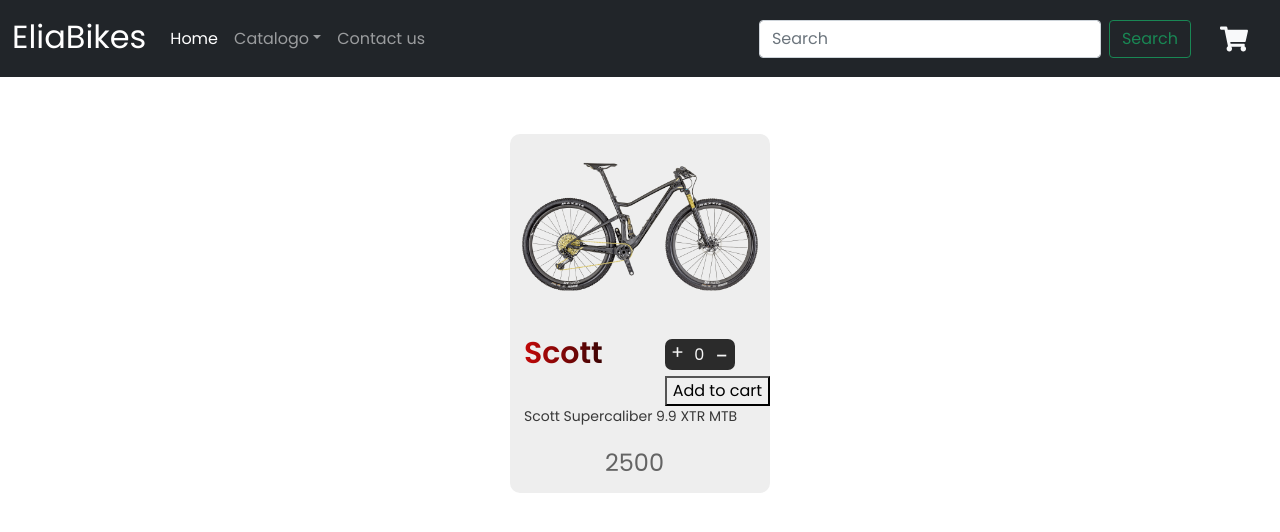
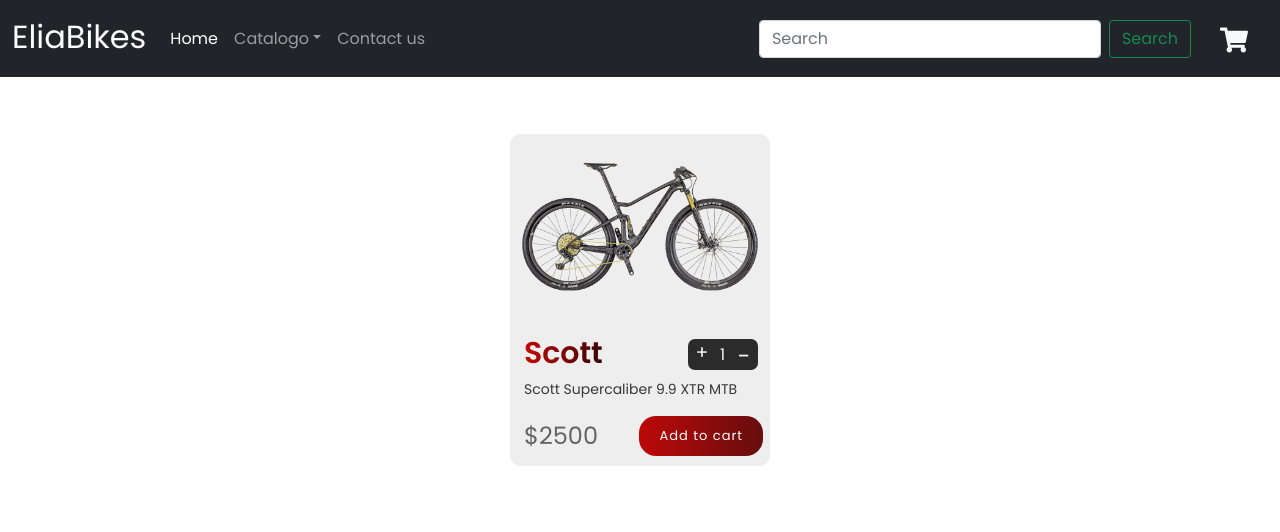
Before and after one commit to 44114272/App-react-Elia, a React (Create React App) app: page /detalle/1 in a window 1280 px wide. Shown: the top 532 px of the page. Built offline with nearby package versions, Linux system fonts and the light colour scheme.

Commit message:
Desafios CartView y CartContext actualizados

```diff
--- /dev/null
+++ b/src/components/Cart/Cart.css
@@ -0,0 +1,39 @@
+.cart-vacio{
+    display: flex;
+    flex-direction: column;
+    align-items: center;
+    margin-top: 50px;
+}
+.cart-items{
+    display: flex;
+    justify-content: space-evenly;
+    height: 130px;
+    border: 1px solid black;
+}
+.cart-description{
+    display: flex;
+    justify-content: center;
+    align-items: center;
+}
+.cart-description h5{
+    margin-right: 25px;
+}
+.imgs-cart{
+    width: 170px;
+    height: 140px;
+    object-fit: contain;
+}
+.imgs-cart img{
+    width: 150px;
+    height: 130px;
+}
+.holis{
+    display: flex;
+    flex-direction: column;
+    align-items: center;
+    justify-content: center;
+}
+.holis p,.btn-vaciar{
+    margin-top: 2px;
+    font-size: 18px;
+}
--- a/src/components/Cart/Cart.js
+++ b/src/components/Cart/Cart.js
@@ -1,35 +1,35 @@
 import React from 'react';
 import { useCartContext } from '../CartContext/CartContext';
+import { Link } from 'react-router-dom';
+import './Cart.css';
 
 const Cart = ()=> {
-    const { cart, clearCart, removeItem } = useCartContext();
-    let total = 0;
+    const { cart , clearCart, removeItem, totalPrice} = useCartContext();
+    console.log('cart', cart)
+    return (
+        <>
 
-    const handleRemove = (itemID) => {
-        removeItem(itemID);
-    }
+                {
+                    <div className="container-cart"> { cart.length === 0 ? <div className="cart-vacio"><h1>Tu carrito esta vacio</h1> <Link to='/' ><p>Haz click aqui para ir a comprar algo</p></Link> </div> :
+                        cart.map(obj => <div className="cart-items" key={obj.item[0].id}>
+                                            <img className="imgs-cart" src={obj.item[0].img} alt={obj.item[0].description} />
+                                            <div className="cart-description">
+                                                <h5>Nombre: {obj.item[0].title}</h5>
+                                                <h5>Cantidad: {obj.quantity}</h5>
+                                                <h5>Precio: ${ obj.item[0].price }</h5>
+                                                <div className="btn-remove-cart">
+                                                    <button className="btn btn-danger" onClick={() => removeItem()}>X</button>
+                                                </div>
+                                            </div>
+                                            <div className="holis">
+                                                <p>Total: ${obj.item[0].price * obj.quantity}</p>
+                                                <button className="btn btn-vaciar btn-danger" onClick={() => clearCart()}>Vaciar</button>
+                                            </div>
+                                        </div>)}
 
-    return (
-            <>
-                <div className="cart-container">
-                    {cart.map(obj => <div className="cart-item">
-                    <img src={obj.item.img} alt={obj.item.name} />
-                    <div className="cart-item-midpart">
-                        <h1>{obj.item.name} x{obj.cant}</h1>
-                        <p>{obj.item.description}</p>
-                    </div>
-                    <div className="cart-item-rightpart">
-                        <h2>${obj.item.price}</h2>
-                        <button className="button" onClick={() => removeItem(obj.item.id, obj.cant)} >Eliminar del carrito</button>
-                    </div>
-                </div>)}
-                <div className="cart-bottom">
-                    {cart.map(obj => { total = obj.item.price * obj.cant + total })}
-                    <h1>Total: ${total}</h1>
-                    <button className="button" onClick={clearCart}>Vaciar carrito</button>
                 </div>
-            </div>
-            </>
+        }
+        </>
     );
 }
 export default Cart
--- a/src/components/CartContext/CartContext.js
+++ b/src/components/CartContext/CartContext.js
@@ -1,39 +1,55 @@
 import {createContext, useState, useContext} from 'react'
-
 export const CartContext = createContext();
-
 export const useCartContext = () => useContext(CartContext);
 
-const CartProvider = ({children, defaultCart}) => {
-    const [cart, setCart] = useState([]);
-    const [cantItems, setCantItems] = useState(0);
+const CartProvider = ({children}) => {
+    const [cart, setCart] = useState([])
+    const [quantItems, setQuantItems] = useState(0);
 
-    const addToCart = (item,qnt)=>{
+    function addToCart(item, quantity){
         if (cart.length !== 0) {
-        let aux = cart.findIndex(obj => { return obj.item.id === item.id; })
-        if (aux !== -1) {
+                const index = cart.findIndex(obj => { return obj.item.id === item.id; })
+                if (index !== -1) {
                     const newCart = cart;
-            newCart[aux].cant = newCart[aux].cant + qnt;
+                    newCart[index].quantity = newCart[index].quantity + quantity;
                     setCart(newCart);
                 }
-        else setCart([...cart, { item, cant: qnt }]);
+                else setCart([...cart, { item, quantity: quantity}]);
             }
-    else setCart([{ item, cant: qnt }]);
-}
-    const removeItem = (itemID, qnt) =>{
-        setCart(cart.filter(obj => obj.item.id !== itemID));
-        setCantItems(cantItems - qnt);
+            else setCart([{ item: item, quantity: quantity }]);
+            setQuantItems(quantItems + quantity);
     }
 
-    const clearCart = () =>{
-        setCart(defaultCart);
-        setCantItems(0);
+    function removeItem(itemID, quantity) {
+        setCart(cart.filter(obj => obj.item.id !== itemID));
+        setQuantItems(quantItems - quantity);
     }
+
+    const quantityItem = () =>{
+        return cart.reduce ( (acum, item)=> acum + item.quantity , 0)
+    };
+
+    const totalPrice = () =>{
+        return cart.reduce ( (acum, value)=> (acum + (value.quantity * value.item.price )) , 0)
+    };
+
+    const clearCart=()=>{
+        setCart([]);
+        setQuantItems(0);
+    };
+console.log('context', cart);
             return (
-        <CartContext.Provider value={(cart, cantItems, addToCart, removeItem, clearCart)}>
+                <CartContext.Provider value={{
+                    cart,
+                    quantItems,
+                    addToCart,
+                    removeItem,
+                    clearCart,
+                    quantityItem,
+                    totalPrice
+                }}>
                     {children}
                 </CartContext.Provider>
             )
 }
-
 export default CartProvider
--- a/src/components/Item/Item.css
+++ b/src/components/Item/Item.css
@@ -30,6 +30,7 @@
     object-fit: contain;
 }
 .card-description{
+    position: relative;
     padding: 11px 0 15px 14px;
 }
 .card-description h3{
@@ -51,7 +52,7 @@
 }
 .price-button-cart{
     display: flex;
-    justify-content: space-around;
+    justify-content: space-between;
 }
 .price-button-cart h4{
     font-size: 24px;
@@ -66,10 +67,16 @@
     font-size: 13px;
     font-weight: 400;
     color: #fff;
-    margin: 0 10px 0 13px;
+    margin: 0 7px 0 13px;
     padding: 10px 20px;
     letter-spacing: 1px;
 }
 .price-button-cart button:hover{
     background: linear-gradient(to right, rgb(216, 5, 5),rgb(122, 12, 12));
 }
+.btn-go-cart{
+    position: absolute;
+    bottom: 0;
+    right: 0;
+    margin: 0 0 10px 10px;
+}
--- a/src/components/Item/Item.js
+++ b/src/components/Item/Item.js
@@ -7,7 +7,7 @@
             <Link className="link-cards" to={`/detalle/${prod.id}`}>
                 <div className="card-container" key={prod.id}>
                     <div className="img-card">
-                        <img loading="lazy" src={prod.img} />
+                        <img loading="lazy" src={prod.img} alt={prod.img}/>
                     </div>
                     <div className="card-description">
                         <h3>{prod.title}</h3>
--- a/src/components/ItemCount/ItemCount.js
+++ b/src/components/ItemCount/ItemCount.js
@@ -1,8 +1,7 @@
 import React, { useState } from 'react'
 
 const ItemCount = ({initial,stock,onAdd})=> {
-    const [items,setitems] = useState(initial)
-
+    const [items, setitems] = useState(initial)
     const itemSuma = ()=>{
         if(items < stock){
             setitems(items + 1)
@@ -14,18 +13,23 @@
         }
     }
 
+    const handleOnAdd = () => {
+        onAdd(items)
+        setitems(initial)
+    }
     return (
+        <>
             <div>
                 <div className='container-contador'>
                     <button className='btn-suma' onClick={itemSuma}>+</button>
                     <label className='contador'>{items}</label>
                     <button className='btn-resta' onClick={itemResta}>-</button>
                 </div>
-            <div>
-                <button onClick={onAdd(items)}>Add to cart</button>
             </div>
+            <div className="price-button-cart btn-go-cart">
+                <button onClick={handleOnAdd}>Add to cart</button>
             </div>
+        </>
     )
 }
-
 export default ItemCount
--- a/src/components/ItemDetail/ItemDetail.js
+++ b/src/components/ItemDetail/ItemDetail.js
@@ -1,42 +1,33 @@
 import React, { useState } from 'react'
 import { useCartContext} from '../CartContext/CartContext';
-import EndShopping from '../EndShopping/EndShopping';
-// import Intercambiabilidad from '../Intercambiabilidad/Intercambiabilidad'
+import { Link } from 'react-router-dom';
 import ItemCount from '../ItemCount/ItemCount'
 
-const ItemDetail = ({ productDetail, item })=> {
+const ItemDetail = ({ productDetail })=> {
     const [clicked, setclicked] = useState(false);
-    const  addToCart  = useCartContext();
+    const  {addToCart}  = useCartContext();
+    console.log('itemdetail', productDetail);
 
-    let available = 5;
+    const onAdd = (quantity) =>{
+        addToCart(productDetail, quantity);
+        setclicked(true)
+    }
 
-    const handleAdd = (counter) => {
-        return (evt) => {
-            evt.stopPropagation();
-            if (counter <= available && counter > 0) {
-                addToCart(item, counter);
-                setclicked(true);
-            }
-            else
-                alert("Llego al maximo de productos que se pueden agregar.");
-        };
-    };
     return (
         <div>
             {productDetail.map(prod => <div className="card-container card-container-detail" key={prod.id}>
                 <div className="img-card">
-                    <img src={prod.img} />
+                    <img src={prod.img} alt={prod.description}/>
                 </div>
                 <div className="card-description">
                     <div className="count-detail">
                         <h3>{prod.title}</h3>
-                        {!clicked && <ItemCount initial={0} stock={prod.stock} onAdd={handleAdd} />}
+                        {!clicked && <ItemCount initial={1} stock={prod.stock} onAdd={onAdd} clicked={clicked}/>}
                     </div>
                     <p>{prod.description}</p>
                     <div className="price-button-cart">
-                        <h4>{prod.price}</h4>
-                        {clicked && <EndShopping />}
-                        {/* <Intercambiabilidad /> */}
+                        <h4>${prod.price}</h4>
+                        {clicked && <Link to='/cart'><button>Ir al carrito</button></Link>}
                     </div>
                 </div>
             </div>
@@ -44,5 +35,4 @@
         </div>
     );
 }
-
 export default ItemDetail
--- a/src/components/ItemDetailContainer/ItemDetailContainer.js
+++ b/src/components/ItemDetailContainer/ItemDetailContainer.js
@@ -1,14 +1,11 @@
 import React,{useState,useEffect} from 'react'
 import { useParams } from 'react-router-dom';
-import { useCartContext } from '../CartContext/CartContext';
 import ItemDetail from '../ItemDetail/ItemDetail';
 import { getItem } from '../Products/getItem';
 
 const ItemDetailContainer = () => {
     const [productDetail, setProductDetail] = useState([]);
     const [loading, setLoading] = useState(true);
-    const [addCart, setAddCart] = useState (true);
-    const [count, setCount] = useState (0);
 
     const {id} = useParams()
 
@@ -19,18 +16,12 @@
         .finally(()=>setLoading())
     },[id]);
 
-    const {cartList, addToCart} = useCartContext()
-    const onAdd = (cant) =>{
-        setCount(cant);
-        setAddCart(false);
-        addToCart({...productDetail, stock: cant})
-    }
 
     return (
         <div className='item-detail-container'>
             { loading ? <div className="spinner-border text-secondary mt-5" role="status">
                                 <span className="visually-hidden">Loading...</span>
-                            </div> : <ItemDetail productDetail={productDetail} onAdd={onAdd}/>
+                            </div> : <ItemDetail productDetail={productDetail}/>
             }
         </div>
     )
--- a/src/components/ItemList/ItemList.js
+++ b/src/components/ItemList/ItemList.js
@@ -4,7 +4,7 @@
 const ItemList = ({products}) => {
     return (
         <div className="item-list">
-            {products.map(prod => <Item prod={prod}/>
+            {products.map(prod => <Item key={prod.id} prod={prod}/>
             )}
         </div>
     )
--- a/src/components/ItemListContainer/ItemListContainer.js
+++ b/src/components/ItemListContainer/ItemListContainer.js
@@ -3,7 +3,7 @@
 import ItemList from '../ItemList/ItemList';
 import { getProducts } from '../Products/getProducts';
 
-function ItemListContainer({}) {
+function ItemListContainer() {
     const [products, setProducts] = useState([]);
     const [loading, setLoading] = useState(true);
 
--- a/src/components/NavBar/NavBar.js
+++ b/src/components/NavBar/NavBar.js
@@ -1,8 +1,10 @@
 import React from 'react'
 import { Link } from 'react-router-dom';
+import { useCartContext } from '../CartContext/CartContext';
 import CartWidget from './CartWidget';
 
 const NavBar = () => {
+    const { quantityItem } = useCartContext();
     return (
         <div>
             <nav className="navbar navbar-expand-lg navbar-dark bg-dark">
@@ -33,11 +35,14 @@
                             </li>
                         </ul>
                         <form className="d-flex mx-lg-4">
-                            <input className="form-control me-2 hola" type="search" placeholder="Search" aria-label="Search"/>
+                            <input className="form-control me-2" type="search" placeholder="Search" aria-label="Search"/>
                             <button className="btn btn-outline-success " type="submit">Search</button>
                         </form>
                     </div>
-                    <Link to='/cart'> <CartWidget /> </Link>
+                    <div className="d-flex text-light fs-5">
+                        <Link className="" to='/cart'> <CartWidget /> </Link>
+                        { quantityItem() !== 0 && quantityItem() }
+                    </div>
                 </div>
             </nav>
         </div>
```
Also changed, not shown: src/components/Products/getItem.js (line endings or trailing spaces). Lines whose indentation alone changed are shown as unchanged.
